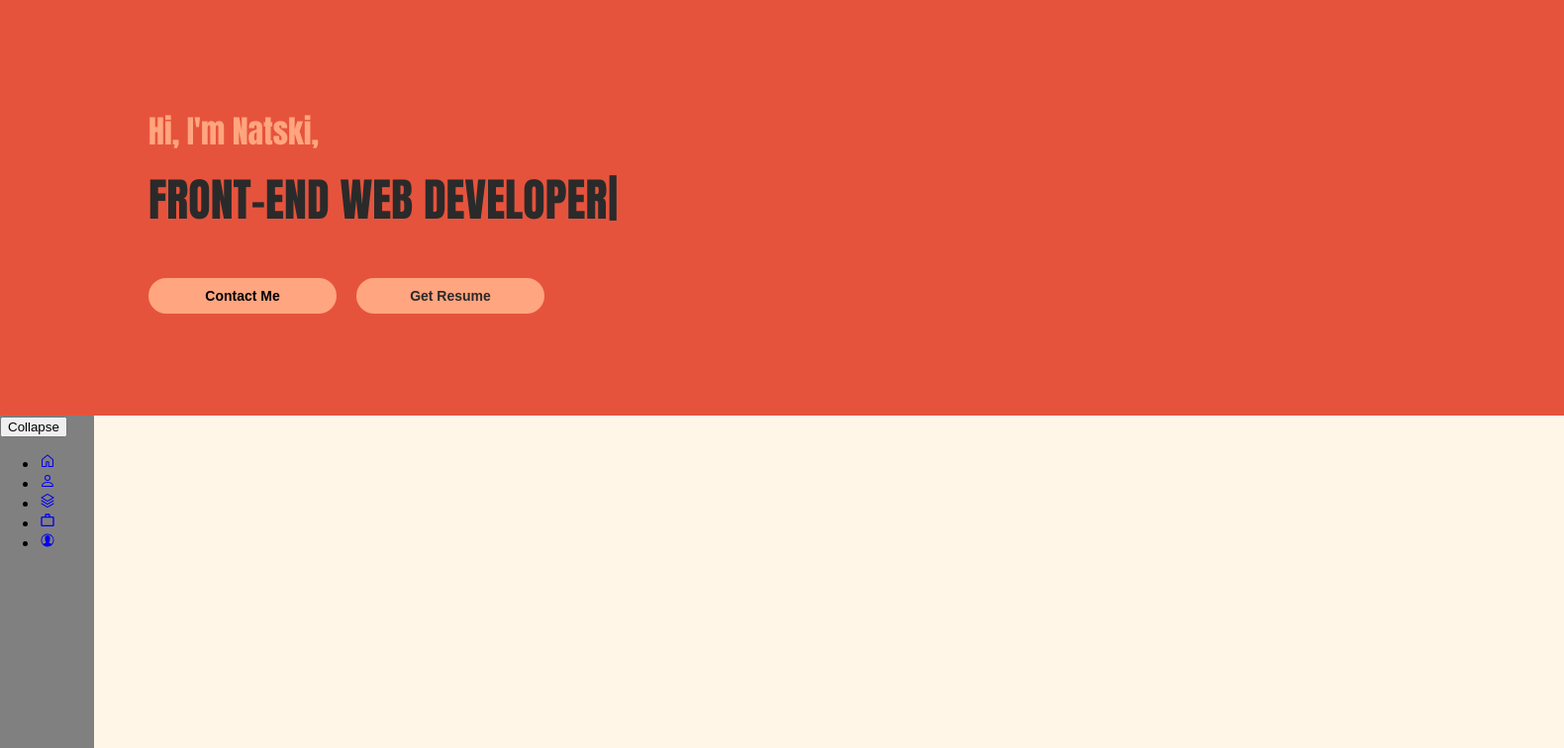
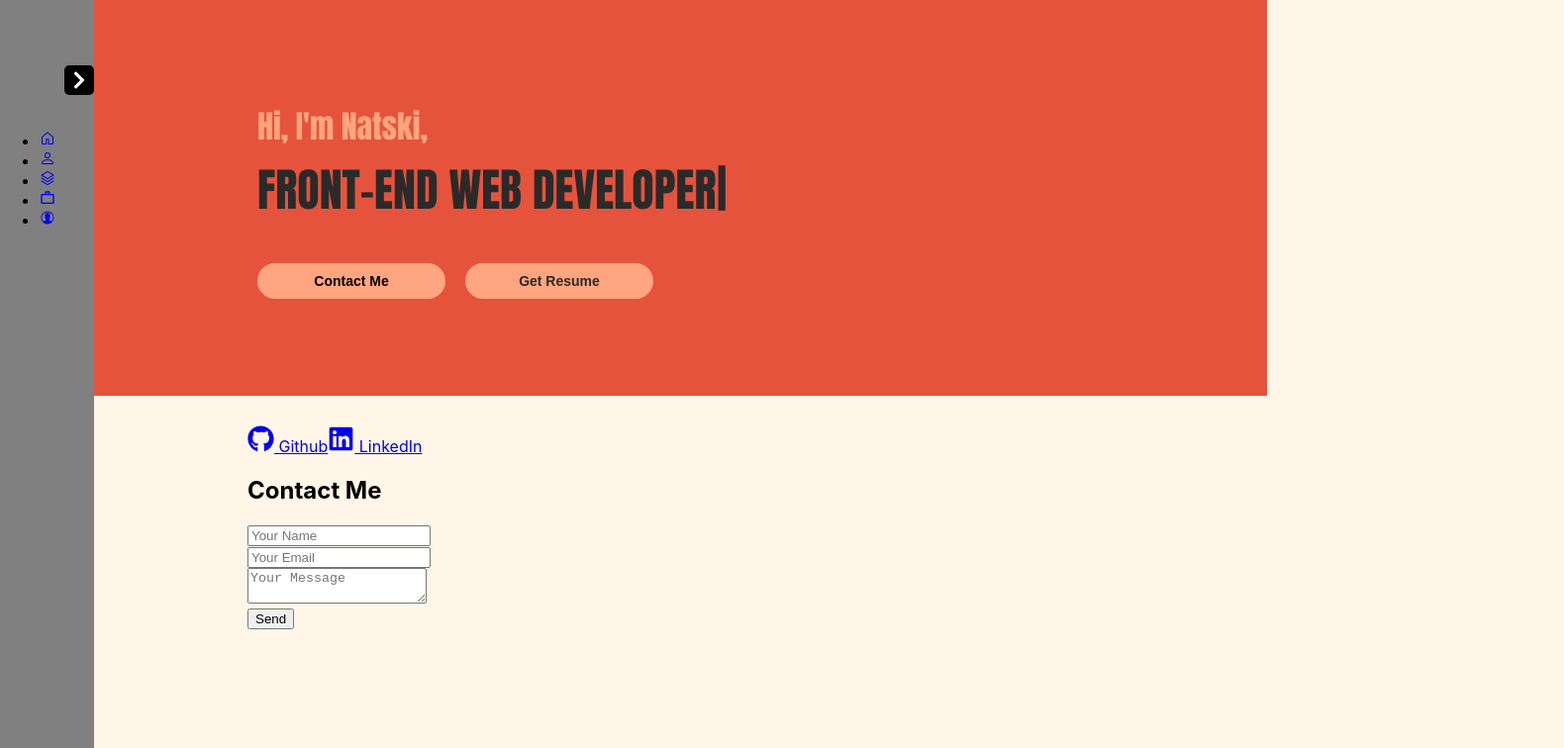
Before and after one commit to NatskiNa/Nat-portfolio-2024, a React (Create React App) app: page /contact in a window 1280 px wide. Shown: the top 756 px of the page at 99% size, 1580 px wide, since content can reach past the window. Built offline with nearby package versions, Linux system fonts and the light colour scheme.

Commit message:
Adjusted header and sidebar layout

```diff
--- a/package.json
+++ b/package.json
@@ -3,14 +3,16 @@
   "version": "0.1.0",
   "private": true,
   "dependencies": {
+    "@emailjs/browser": "^4.4.1",
     "@testing-library/jest-dom": "^5.17.0",
     "@testing-library/react": "^13.4.0",
     "@testing-library/user-event": "^13.5.0",
+    "emailjs-com": "^3.2.0",
     "react": "^18.3.1",
     "react-dom": "^18.3.1",
     "react-icons": "^5.3.0",
     "react-router-dom": "^6.26.1",
-    "react-scripts": "5.0.1",
+    "react-scripts": "^5.0.1",
     "react-scroll": "^1.9.0",
     "typewriter-effect": "^2.21.0",
     "web-vitals": "^2.1.4"
--- a/src/components/Header.css
+++ b/src/components/Header.css
@@ -6,7 +6,7 @@
   align-items: flex-start;
   height: 400px;
   width: 100%;
-  padding: 10px 150px;
+
   text-align: left;
   position: relative;
 }
@@ -23,6 +23,10 @@
   font-size: 46px;
   margin: 5px 0;
   font-family: Impact, fantasy;
+}
+
+.header-contents {
+  padding: 10px;
 }
 
 .buttons {
@@ -55,3 +59,17 @@
   text-decoration: none;
   color: rgb(43, 42, 42);
 }
+
+@media screen and (min-width: 769px) {
+  .header-contents {
+    margin-left: 200px;
+    padding: 20px;
+  }
+}
+
+@media screen and (min-width: 1025px) {
+  .header-contents {
+    margin-left: 220px;
+    padding: 40px;
+  }
+}
--- a/src/components/Header.js
+++ b/src/components/Header.js
@@ -6,6 +6,7 @@ import { Link } from 'react-scroll';
 const Header = () => {
   return (
     <div className="header-container">
+      <div className="header-contents">
         <h2>Hi, I'm Natski, </h2>
         <h1>
           <Typewriter
@@ -21,13 +22,7 @@ const Header = () => {
           />
         </h1>
         <div className="buttons">
-        <Link
-          to="contact"
-          spy={true}
-          smooth={true}
-          duration={100}
-          offset={-100}
-        >
+          <Link to="/contact">
             <div className="contact-me-btn">Contact Me</div>
           </Link>
           <div className="resume-btn">
@@ -37,6 +32,7 @@ const Header = () => {
           </div>
         </div>
       </div>
+    </div>
   );
 };
 
--- a/src/components/MainContent.css
+++ b/src/components/MainContent.css
@@ -0,0 +1,18 @@
+.main-content-container {
+  margin-left: 120px;
+  padding: 10px;
+}
+
+@media screen and (min-width: 769px) {
+  .main-content-container {
+    margin-left: 200px;
+    padding: 20px;
+  }
+}
+
+@media screen and (min-width: 1025px) {
+  .main-content-container {
+    margin-left: 220px;
+    padding: 30px;
+  }
+}
--- a/src/components/MainContent.js
+++ b/src/components/MainContent.js
@@ -4,6 +4,7 @@ import About from '../components/pages/About';
 import Skills from '../components/pages/Skills';
 import Projects from '../components/pages/Projects';
 import Contact from '../components/pages/Contact';
+import './MainContent.css';
 
 const MainContent = () => {
   return (
--- a/src/components/Sidebar.css
+++ b/src/components/Sidebar.css
@@ -1,14 +1,12 @@
 .sidebar {
-  height: 100vh;
+  height: 100vh; /* Full height */
   background-color: grey;
   width: 95px;
-  position: fixed;
-  transition: width 0.3s ease;
-  z-index: 2;
-}
-
-.sidebar-expand {
-  width: 250px;
+  position: fixed; /* Anchoring the sidebar */
+  top: 0; /* Positioning from the top of the viewport */
+  left: 0; /* Align to the left side */
+  transition: width 0.5s ease; /* Smooth transition for width change */
+  z-index: 2; /* Make sure it is above other elements */
 }
 
 .sidebar-expand-chevron {
@@ -26,14 +24,14 @@
   margin-top: 50px;
 }
 
-.container-fluid {
-  padding-left: 0px !important;
-  padding-right: 0px !important;
-  overflow: hidden;
+@media screen and (min-width: 769px) {
+  .expanded {
+    width: 200px;
+  }
 }
 
-@media (max-width: 1000px) {
-  .sidebar {
-    display: none;
+@media screen and (min-width: 1025px) {
+  .expanded {
+    width: 220px;
   }
 }
--- a/src/components/Sidebar.js
+++ b/src/components/Sidebar.js
@@ -6,21 +6,27 @@ import { BsPerson } from 'react-icons/bs';
 import { PiStack } from 'react-icons/pi';
 import { MdOutlineWorkOutline } from 'react-icons/md';
 import { IoIosContact } from 'react-icons/io';
+import { FaChevronRight, FaChevronLeft } from 'react-icons/fa';
 
 const Sidebar = () => {
   const [expandSidebar, setExpandSidebar] = useState(false);
 
+  const handleExpandClick = () => {
+    setExpandSidebar(!expandSidebar);
+  };
+
   return (
     <div className="sidebar">
       <div className={`sidebar ${expandSidebar ? 'expanded' : 'collapsed'}`}>
-        <button onClick={() => setExpandSidebar(!expandSidebar)}>
-          {expandSidebar ? 'Expand' : 'Collapse'}
-        </button>
-        {expandSidebar && (
-          <div className="sidebar-profile-pic">
-            <img src="/NN-profile.jpg" alt="profile" />
-          </div>
-        )}
+        <div className="sidebar-expand-chevron">
+          <p onClick={handleExpandClick}>
+            {expandSidebar ? (
+              <FaChevronLeft size={20} />
+            ) : (
+              <FaChevronRight size={20} />
+            )}
+          </p>
+        </div>
         <nav>
           <ul>
             <li className="nav-item">
--- a/src/components/pages/Contact.js
+++ b/src/components/pages/Contact.js
@@ -1,7 +1,104 @@
-import React from 'react';
+import React, { useState } from 'react';
+import emailjs from 'emailjs-com';
+import { useNavigate } from 'react-router-dom';
+import { FaGithub, FaLinkedin } from 'react-icons/fa';
+import './styles/Contact.css';
 
 const Contact = () => {
-  return <div>Contact</div>;
+  const [yourName, setYourName] = useState('');
+  const [yourEmail, setYourEmail] = useState('');
+  const [yourMessage, setYourMessage] = useState('');
+
+  const navigate = useNavigate();
+
+  const handleSubmit = (e) => {
+    e.preventDefault();
+
+    const serviceId = 'service_is95gfl';
+    const templateId = 'template_am1zzv9';
+    const publicKey = '-gAlacLDLXvi_WeqD';
+
+    const templateParams = {
+      name: yourName,
+      email: yourEmail,
+      message: yourMessage,
+      to_name: 'Natski',
+    };
+
+    emailjs
+      .send(serviceId, templateId, templateParams, publicKey)
+      .then((response) => {
+        console.log('Email sent successfully!', response);
+        setYourName('');
+        setYourEmail('');
+        setYourMessage('');
+
+        // Redirect to the main page after successfully sending the email
+        navigate('/');
+      })
+      .catch((error) => {
+        console.error('Error sending email:', error);
+      });
+  };
+
+  return (
+    <form onSubmit={handleSubmit}>
+      <div className="contactMe-container">
+        <div className="contact-buttons">
+          <a
+            className="contact-info"
+            href="https://github.com/NatskiNa"
+            target="_blank" // Correct the target attribute
+            rel="noopener noreferrer" // Good security practice
+          >
+            <FaGithub size={27} className="contact-btn" /> Github
+          </a>
+          <a
+            className="contact-info"
+            href="https://www.linkedin.com/in/natskina/"
+            target="_blank" // Correct the target attribute
+            rel="noopener noreferrer" // Good security practice
+          >
+            <FaLinkedin size={27} className="contact-btn" /> LinkedIn
+          </a>
+        </div>
+        <h2>Contact Me</h2>
+        <div className="input-container">
+          <input
+            type="text"
+            name="full-name"
+            className="input"
+            placeholder="Your Name"
+            value={yourName}
+            onChange={(e) => setYourName(e.target.value)}
+            required
+          />
+          <div className="input-container">
+            <input
+              type="email"
+              name="email"
+              className="input"
+              placeholder="Your Email"
+              value={yourEmail}
+              onChange={(e) => setYourEmail(e.target.value)}
+              required
+            />
+          </div>
+          <div className="input-container textarea">
+            <textarea
+              name="message"
+              className="input"
+              placeholder="Your Message"
+              value={yourMessage}
+              onChange={(e) => setYourMessage(e.target.value)}
+              required
+            ></textarea>
+          </div>
+          <input type="submit" value="Send" className="sendMessage-btn" />
+        </div>
+      </div>
+    </form>
+  );
 };
 
 export default Contact;
```
Also changed, not shown: src/components/pages/styles/About.css (added), src/components/pages/styles/Contact.css (added), src/components/pages/styles/Project.css (added), src/components/pages/styles/Skills.css (added), 1 other file (tests, documents, lock files or other folders). Lines whose indentation alone changed are shown as unchanged.
